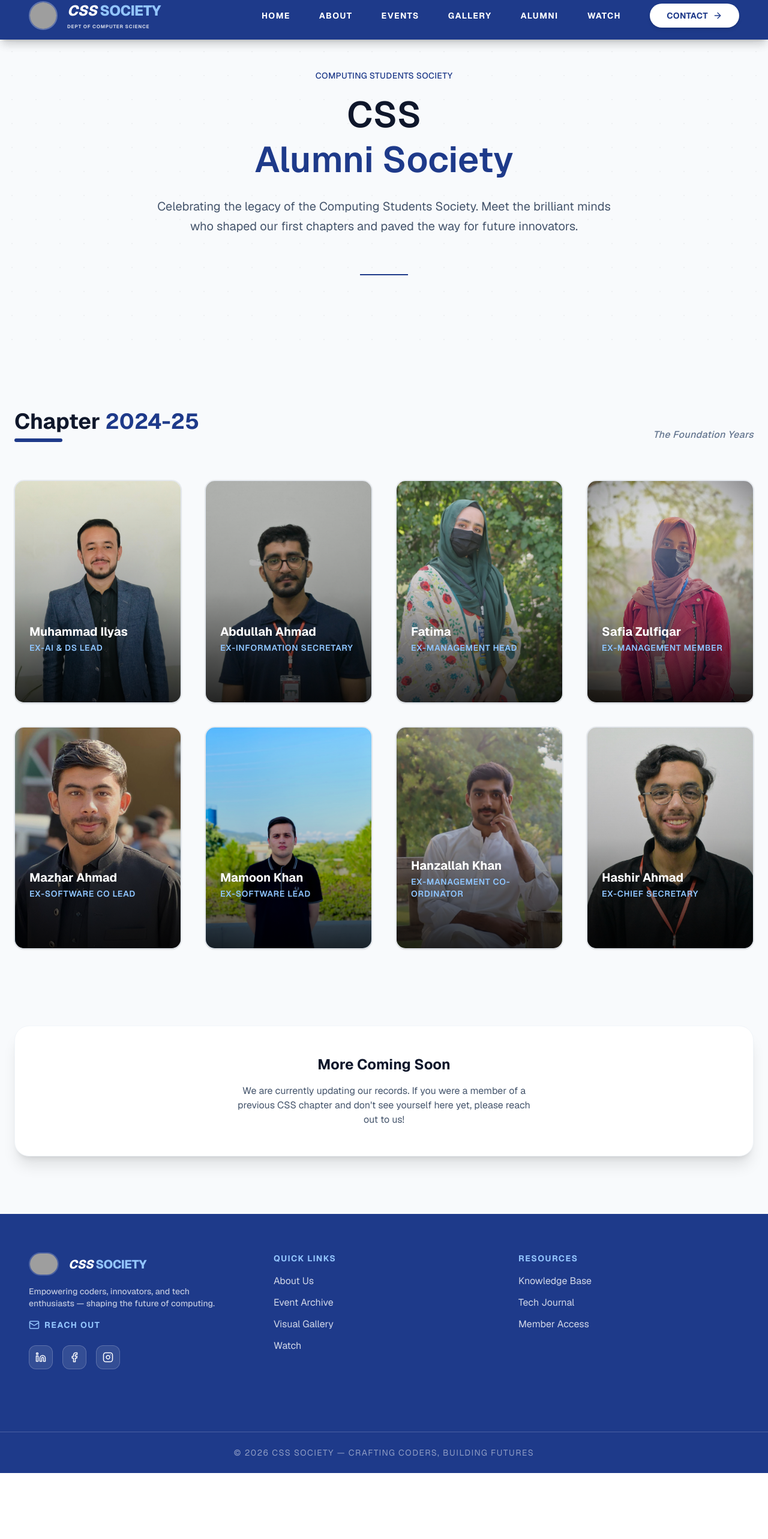
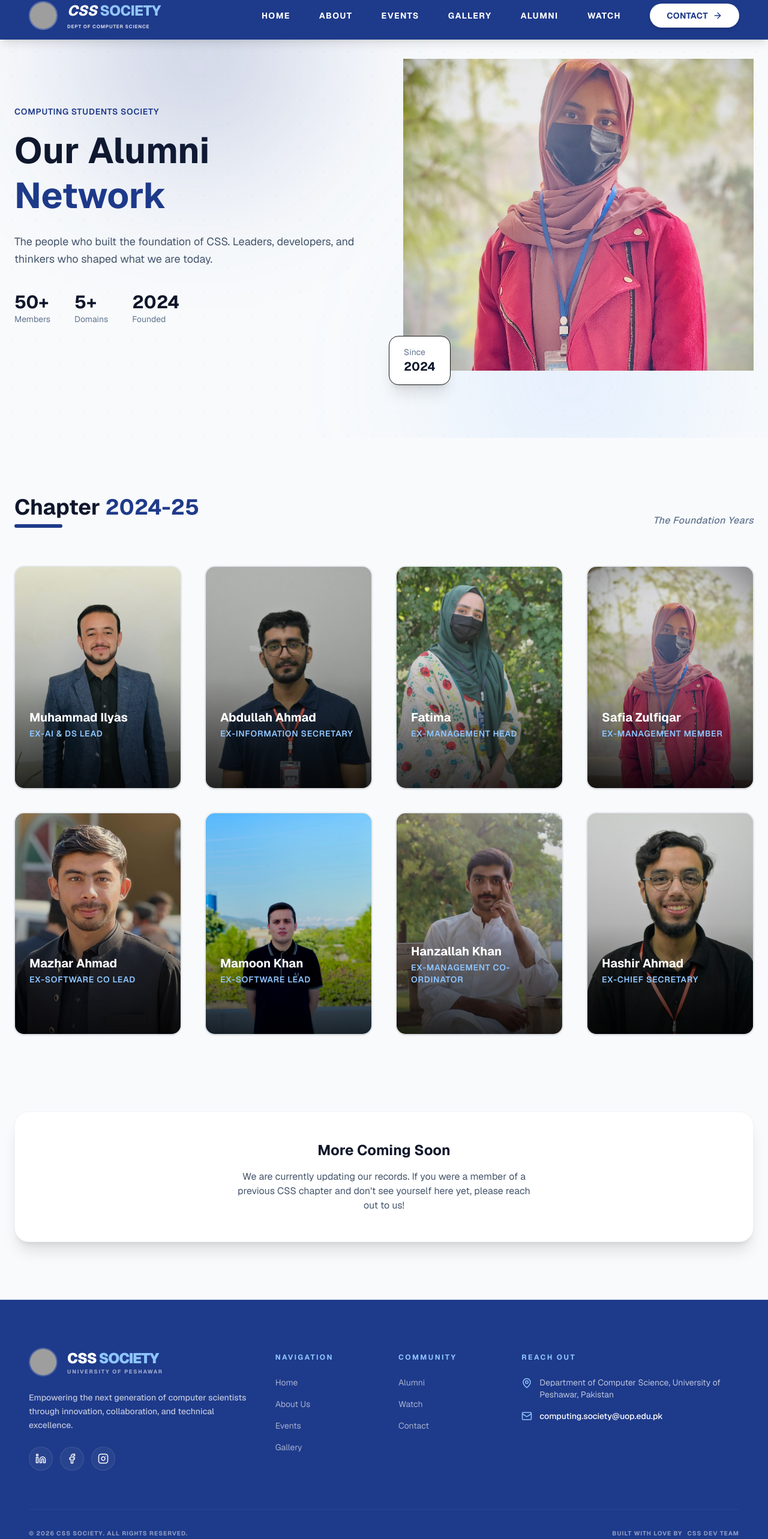
Before and after one commit to mazharktk5/css-website, a Next.js app: page /alumni in a window 1280 px wide. Shown: the part 14-2580 px from the top of the page at 60% size. Before the commit the page ends 2470 px from the top, so only its background shows below. Built offline with nearby package versions, Linux system fonts and the light colour scheme; grey boxes are pictures that could not be loaded.

Commit message:
feat: add About and Alumni pages along with a reusable Footer component

```diff
--- a/src/app/about/page.jsx
+++ b/src/app/about/page.jsx
@@ -3,7 +3,6 @@ import Hero from "../../components/About/AboutHero";
 import MissionVision from "../../components/About/MissionVision";
 import OurTeam from "../../components/About/OurTeam";
 // import OurStory from "../../components/About/OurStory";
-
 import History from "../../components/About/History";
 // import CTA from "../../components/About/CTA";
 
--- a/src/app/alumni/page.jsx
+++ b/src/app/alumni/page.jsx
@@ -108,50 +108,83 @@ function MemberCard({ member }) {
 export default function AlumniPage() {
     return (
         <main className="min-h-screen bg-slate-50">
-            <Navbar />
+            {/* <Navbar /> */}
 
-            {/* Hero Section */}
-            <section className="relative py-32 bg-slate-50 overflow-hidden">
-                {/* subtle grid pattern */}
+            <section className="relative py-28 bg-slate-50 overflow-hidden">
+                {/* background pattern */}
                 <div className="absolute inset-0 opacity-[0.04] bg-[radial-gradient(circle,_#000_1px,_transparent_1px)] bg-[size:40px_40px]" />
 
-                {/* background glow shapes */}
-                <div className="absolute inset-0 -z-10 overflow-hidden">
-                    <div className="absolute top-[-120px] left-[20%] w-[500px] h-[500px] bg-[#1e3a8a]/15 blur-[120px] rounded-full" />
-                    <div className="absolute bottom-[-120px] right-[20%] w-[500px] h-[500px] bg-blue-300/20 blur-[120px] rounded-full" />
-                </div>
+                {/* glow */}
+                <div className="absolute top-[-100px] left-[10%] w-[400px] h-[400px] bg-[#1e3a8a]/20 blur-[120px] rounded-full" />
+                <div className="absolute bottom-[-100px] right-[10%] w-[400px] h-[400px] bg-blue-300/20 blur-[120px] rounded-full" />
 
-                <div className="max-w-7xl mx-auto px-6 text-center relative z-10">
+                <div className="max-w-7xl mx-auto px-6 grid lg:grid-cols-2 gap-16 items-center">
+
+                    {/* LEFT CONTENT */}
                     <motion.div
-                        initial={{ opacity: 0, y: 20 }}
+                        initial={{ opacity: 0, y: 30 }}
                         animate={{ opacity: 1, y: 0 }}
                         transition={{ duration: 0.8 }}
                     >
-                        {/* small label */}
-                        <motion.span
-                            initial={{ opacity: 0, y: -10 }}
-                            animate={{ opacity: 1, y: 0 }}
-                            className="text-sm text-[#1e3a8a] font-medium tracking-wide uppercase"
-                        >
+                        <span className="text-sm text-[#1e3a8a] font-semibold tracking-wider uppercase">
                             Computing Students Society
-                        </motion.span>
+                        </span>
 
-                        <h1 className="mt-4 text-4xl md:text-5xl lg:text-6xl font-semibold text-slate-900 leading-tight">
-                            CSS
-                            <span className="block text-[#1e3a8a]">
-                                Alumni Society
-                            </span>
+                        <h1 className="mt-4 text-5xl lg:text-6xl font-bold text-slate-900 leading-tight">
+                            Our Alumni
+                            <span className="block text-[#1e3a8a]">Network</span>
                         </h1>
 
-                        <p className="mt-6 text-lg md:text-xl text-slate-600 max-w-3xl mx-auto leading-relaxed">
-                            Celebrating the legacy of the Computing Students Society. Meet the brilliant minds who shaped our first chapters and paved the way for future innovators.
+                        <p className="mt-6 text-lg text-slate-600 max-w-xl leading-relaxed">
+                            The people who built the foundation of CSS. Leaders, developers, and thinkers who shaped what we are today.
                         </p>
 
-                        {/* divider */}
-                        <div className="flex justify-center mt-16">
-                            <div className="w-20 h-[2px] bg-[#1e3a8a]" />
+                        {/* Stats */}
+                        <div className="flex gap-10 mt-10">
+                            <div>
+                                <h3 className="text-3xl font-bold text-slate-900">50+</h3>
+                                <p className="text-sm text-slate-500">Members</p>
+                            </div>
+                            <div>
+                                <h3 className="text-3xl font-bold text-slate-900">5+</h3>
+                                <p className="text-sm text-slate-500">Domains</p>
+                            </div>
+                            <div>
+                                <h3 className="text-3xl font-bold text-slate-900">2024</h3>
+                                <p className="text-sm text-slate-500">Founded</p>
+                            </div>
                         </div>
                     </motion.div>
+
+                    {/* RIGHT VISUAL */}
+                    <motion.div
+                        initial={{ opacity: 0, scale: 0.9 }}
+                        animate={{ opacity: 1, scale: 1 }}
+                        transition={{ duration: 0.8 }}
+                        className="relative"
+                    >
+                        <div className="grid grid-cols-2 gap-4">
+                            <div className="rounded-2xl overflow-hidden h-48">
+                                <Image src="/images/team/president.jpg" alt="" fill className="object-cover" />
+                            </div>
+                            <div className="rounded-2xl overflow-hidden h-60 mt-6">
+                                <Image src="/images/team/software-lead.jpg" alt="" fill className="object-cover" />
+                            </div>
+                            <div className="rounded-2xl overflow-hidden h-60">
+                                <Image src="/images/developers/mamoon.jpg" alt="" fill className="object-cover" />
+                            </div>
+                            <div className="rounded-2xl overflow-hidden h-48 mt-6">
+                                <Image src="/images/developers/safia.jpg" alt="" fill className="object-cover" />
+                            </div>
+                        </div>
+
+                        {/* floating badge */}
+                        <div className="absolute -bottom-6 -left-6 bg-white shadow-xl rounded-2xl px-6 py-4 border">
+                            <p className="text-sm text-slate-500">Since</p>
+                            <h4 className="text-xl font-bold text-slate-900">2024</h4>
+                        </div>
+                    </motion.div>
+
                 </div>
             </section>
 
--- a/src/components/Footer.jsx
+++ b/src/components/Footer.jsx
@@ -1,11 +1,34 @@
 // components/Footer.jsx
 import Link from "next/link";
 import Image from "next/image";
-import { Mail, Linkedin, Facebook, Instagram } from "lucide-react";
+import { Linkedin, Facebook, Instagram, Mail, MapPin } from "lucide-react";
 import { motion } from "framer-motion";
 import logo from "../../public/images/logo/css-logo.jpg";
 
 export default function Footer() {
+    const currentYear = new Date().getFullYear();
+
+    const sections = [
+        {
+            title: "Navigation",
+            links: [
+                { name: "Home", href: "/" },
+                { name: "About Us", href: "/about" },
+                { name: "Events", href: "/events" },
+                { name: "Gallery", href: "/gallery" },
+            ],
+        },
+        {
+            title: "Community",
+            links: [
+                { name: "Alumni", href: "/alumni" },
+                { name: "Watch", href: "/videos" },
+                { name: "Contact", href: "/contact" },
+                // { name: "Join Society", href: "/join" },
+            ],
+        },
+    ];
+
     const socialLinks = [
         { icon: Linkedin, href: "https://www.linkedin.com/company/computing-students-society/" },
         { icon: Facebook, href: "https://www.facebook.com/share/1GSrotfswb/" },
@@ -13,44 +36,46 @@ export default function Footer() {
     ];
 
     return (
-        <footer className="bg-[#1e3a8a] text-white relative overflow-hidden">
-            {/* Top Section */}
-            <div className="max-w-7xl mx-auto px-6 lg:px-12 py-16 grid md:grid-cols-3 gap-10">
-                {/* Logo + Description */}
-                <div className="space-y-4">
-                    <Link href="/" className="flex items-center gap-4">
+        <footer className="bg-[#1e3a8a] text-white pt-20 pb-10 relative overflow-hidden">
+            {/* Subtle Top Border Accent */}
+            <div className="absolute top-0 left-0 w-full h-px bg-white/10" />
+
+            <div className="max-w-7xl mx-auto px-6 lg:px-12 relative z-10">
+                <div className="grid grid-cols-1 md:grid-cols-2 lg:grid-cols-12 gap-12 pb-16">
+
+                    {/* Brand Column */}
+                    <div className="lg:col-span-4 space-y-6">
+                        <Link href="/" className="flex items-center gap-4 group">
+                            <div className="relative w-12 h-12 rounded-full overflow-hidden border-2 border-white/20 group-hover:border-white transition-all duration-500">
                                 <Image
                                     src={logo}
                                     alt="CSS Logo"
-                            width={50}
-                            height={50}
-                            className="rounded-full border-2 border-white/20"
+                                    fill
+                                    className="object-cover"
                                 />
-                        <span className="text-xl font-extrabold uppercase italic tracking-tight">
-                            CSS <span className="text-[#93c5fd] not-italic">SOCIETY</span>
+                            </div>
+                            <div className="flex flex-col">
+                                <span className="text-2xl font-black uppercase tracking-tighter">
+                                    CSS <span className="text-blue-300">SOCIETY</span>
                                 </span>
+                                <span className="text-[9px] font-bold tracking-[0.2em] uppercase opacity-60">
+                                    University of Peshawar
+                                </span>
+                            </div>
                         </Link>
-                    <p className="text-sm font-medium text-white/70 max-w-xs">
-                        Empowering coders, innovators, and tech enthusiasts — shaping the future of computing.
+                        <p className="text-white/70 text-sm leading-relaxed max-w-sm font-medium">
+                            Empowering the next generation of computer scientists through innovation,
+                            collaboration, and technical excellence.
                         </p>
-
-                    <a
-                        href="mailto:computing.society@uop.edu.pk"
-                        className="inline-flex items-center gap-2 text-sm font-bold uppercase tracking-widest text-[#93c5fd] hover:text-white transition"
-                    >
-                        <Mail size={18} /> Reach Out
-                    </a>
-
-                    {/* Social Icons */}
-                    <div className="flex gap-4 mt-2">
+                        <div className="flex gap-3">
                             {socialLinks.map((social, i) => (
                                 <motion.a
                                     key={i}
                                     href={social.href}
                                     target="_blank"
                                     rel="noopener noreferrer"
-                                whileHover={{ scale: 1.2 }}
-                                className="w-10 h-10 rounded-xl bg-white/10 border border-white/20 flex items-center justify-center text-white hover:bg-gradient-to-br from-[#3b82f6] to-[#facc15] hover:text-[#1e3a8a] transition-all"
+                                    whileHover={{ y: -3, scale: 1.1 }}
+                                    className="p-2.5 rounded-full bg-white/5 border border-white/10 hover:bg-white hover:text-[#1e3a8a] transition-all"
                                 >
                                     <social.icon size={18} />
                                 </motion.a>
@@ -58,59 +83,56 @@ export default function Footer() {
                         </div>
                     </div>
 
-                {/* Quick Links */}
-                <div className="space-y-4">
-                    <h4 className="uppercase font-bold text-sm tracking-widest text-[#93c5fd]">Quick Links</h4>
-                    <ul className="space-y-3 text-white/80">
-                        <li>
-                            <Link href="/about" className="hover:text-[#facc15] transition">
-                                About Us
+                    {/* Links Columns */}
+                    {sections.map((section) => (
+                        <div key={section.title} className="lg:col-span-2 space-y-6 pt-2">
+                            <h4 className="text-xs font-bold uppercase tracking-[0.2em] text-blue-300">
+                                {section.title}
+                            </h4>
+                            <ul className="space-y-4">
+                                {section.links.map((link) => (
+                                    <li key={link.name}>
+                                        <Link
+                                            href={link.href}
+                                            className="text-sm text-white/60 hover:text-white transition-colors duration-200 flex items-center group"
+                                        >
+                                            <span className="w-0 group-hover:w-2 h-px bg-white mr-0 group-hover:mr-2 transition-all duration-300" />
+                                            {link.name}
                                         </Link>
                                     </li>
-                        <li>
-                            <Link href="/events" className="hover:text-[#facc15] transition">
-                                Event Archive
-                            </Link>
-                        </li>
-                        <li>
-                            <Link href="/gallery" className="hover:text-[#facc15] transition">
-                                Visual Gallery
-                            </Link>
-                        </li>
-                        <li>
-                            <Link href="/videos" className="hover:text-[#facc15] transition">
-                                Watch
-                            </Link>
-                        </li>
+                                ))}
                             </ul>
                         </div>
+                    ))}
 
-                {/* Resources / Extra */}
-                <div className="space-y-4">
-                    <h4 className="uppercase font-bold text-sm tracking-widest text-[#93c5fd]">Resources</h4>
-                    <ul className="space-y-3 text-white/80">
-                        <li>
-                            <Link href="/faq" className="hover:text-[#facc15] transition">
-                                Knowledge Base
-                            </Link>
-                        </li>
-                        <li>
-                            <Link href="/blog" className="hover:text-[#facc15] transition">
-                                Tech Journal
-                            </Link>
-                        </li>
-                        <li>
-                            <Link href="/contact" className="hover:text-[#facc15] transition">
-                                Member Access
-                            </Link>
-                        </li>
-                    </ul>
+                    {/* Contact Column */}
+                    <div className="lg:col-span-4 space-y-6 pt-2">
+                        <h4 className="text-xs font-bold uppercase tracking-[0.2em] text-blue-300">
+                            Reach Out
+                        </h4>
+                        <div className="space-y-4 text-sm text-white/70">
+                            <div className="flex items-start gap-3">
+                                <MapPin size={18} className="text-blue-300 shrink-0 mt-0.5" />
+                                <span>Department of Computer Science, University of Peshawar, Pakistan</span>
+                            </div>
+                            <div className="flex items-center gap-3">
+                                <Mail size={18} className="text-blue-300 shrink-0" />
+                                <span className="font-medium text-white">computing.society@uop.edu.pk</span>
+                            </div>
+                        </div>
                     </div>
                 </div>
 
                 {/* Bottom Bar */}
-            <div className="border-t border-white/20 mt-10 py-6 text-center text-sm text-white/50 uppercase tracking-widest">
-                © {new Date().getFullYear()} CSS Society — Crafting Coders, Building Futures
+                <div className="pt-8 border-t border-white/10 flex flex-col md:flex-row justify-between items-center gap-6 text-[10px] font-bold uppercase tracking-widest opacity-50">
+                    <p>© {currentYear} CSS Society. All rights reserved.</p>
+                    <div className="flex items-center gap-2">
+                        <span>Built with love by</span>
+                        <span className="text-white opacity-100">
+                            CSS Dev Team
+                        </span>
+                    </div>
+                </div>
             </div>
         </footer>
     );
```
Lines whose indentation alone changed are shown as unchanged.
